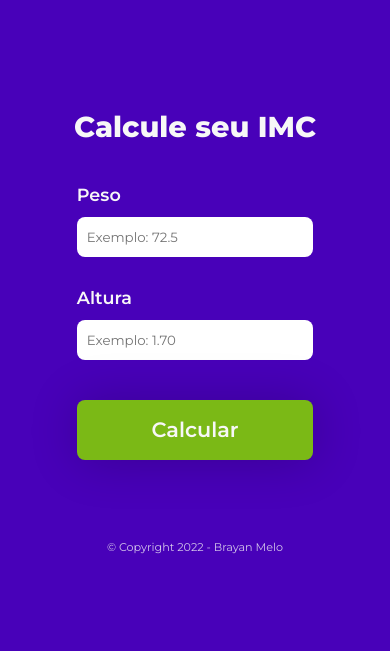
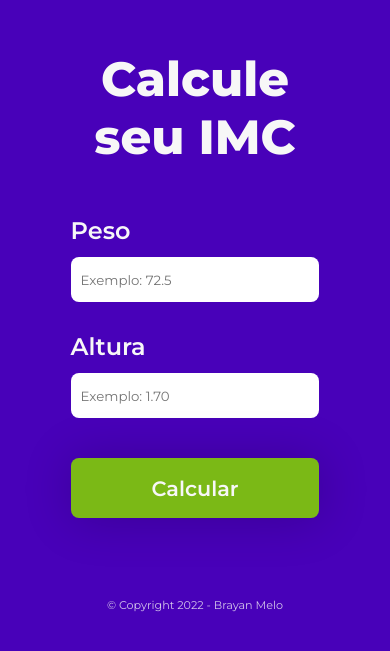
Before and after one commit to brayanmelo/imc-calculator, a plain HTML site: page index.html in a window 390 px wide. Shown: the part 111-762 px from the top of the page. Drawn offline with nearby package versions, Linux system fonts and the light colour scheme.

Commit message:
mobile-adjustment

```diff
--- a/assets/css/style.css
+++ b/assets/css/style.css
@@ -22,21 +22,19 @@ body {
   width: 100vw;
 }
 .container {
-  background-color: var(--container-color);
   color: var(--font-color);
   border-radius: 10px;
   width: 45%;
-  padding: 20px;
   display: flex;
   justify-content: center;
   align-items: center;
   flex-direction: column;
 }
 .container h1 {
-  margin-bottom: 40px;
+  margin-bottom: 50px;
   text-align: center;
   font-weight: 800;
-  font-size: 2.5rem;
+  font-size: 3rem;
 }
 
 /*---------------- CALCULE IMC ----------------*/
@@ -55,7 +53,7 @@ form {
 }
 form input {
   margin-bottom: 30px;
-  height: 40px;
+  height: 45px;
   width: 100%;
   border: none;
   border-radius: 8px;
@@ -65,7 +63,7 @@ form label {
   margin-bottom: 12px;
   font-weight: 600;
   text-align: left;
-  font-size: 1.1rem;
+  font-size: 1.5rem;
   width: 100%;
 }
 form input:focus {
@@ -96,7 +94,7 @@ form button:hover {
   margin: 20px 0 20px 0;
 }
 .p-resultado {
-  font-size: 0.9rem;
+  font-size: 1.2rem;
   font-weight: 600;
   text-align: center;
   margin: 0 auto;
@@ -127,18 +125,14 @@ footer {
     padding: 20px;
   }
   .container h1 {
-    font-size: 1.8rem;
+    font-size: 3rem;
   }
   form {
-    width: 95%;
     margin: 0 auto;
   }
   .resultado {
     margin: 20px auto;
   }
-  .p-resultado {
-    width: 95%;
-  }
   .error {
     margin: 20px auto;
   }
--- a/index.html
+++ b/index.html
@@ -16,10 +16,10 @@
         <h1>Calcule seu IMC</h1>
           <form action="">
             <label for="peso">Peso</label>
-            <input type="text" id="peso" placeholder="Exemplo: 72.5"/>
+            <input type="text" id="peso" maxlength="6" placeholder="Exemplo: 72.5"/>
 
             <label for="altura">Altura</label>
-            <input type="text" id="altura" placeholder="Exemplo: 1.70"/>
+            <input type="text" id="altura" maxlength="4" placeholder="Exemplo: 1.70"/>
 
             <button type="submit">Calcular</button>
           </form>
```
